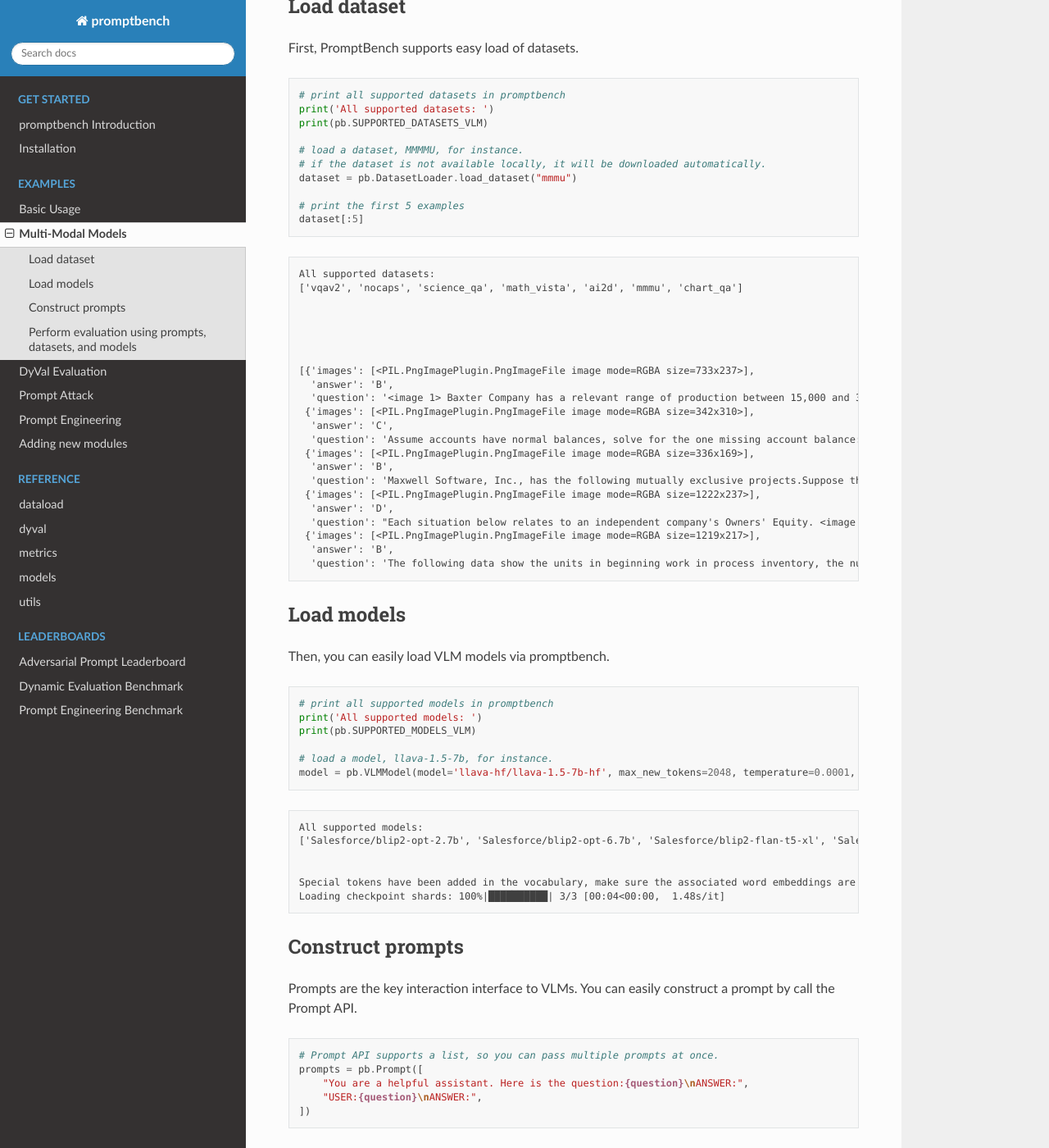
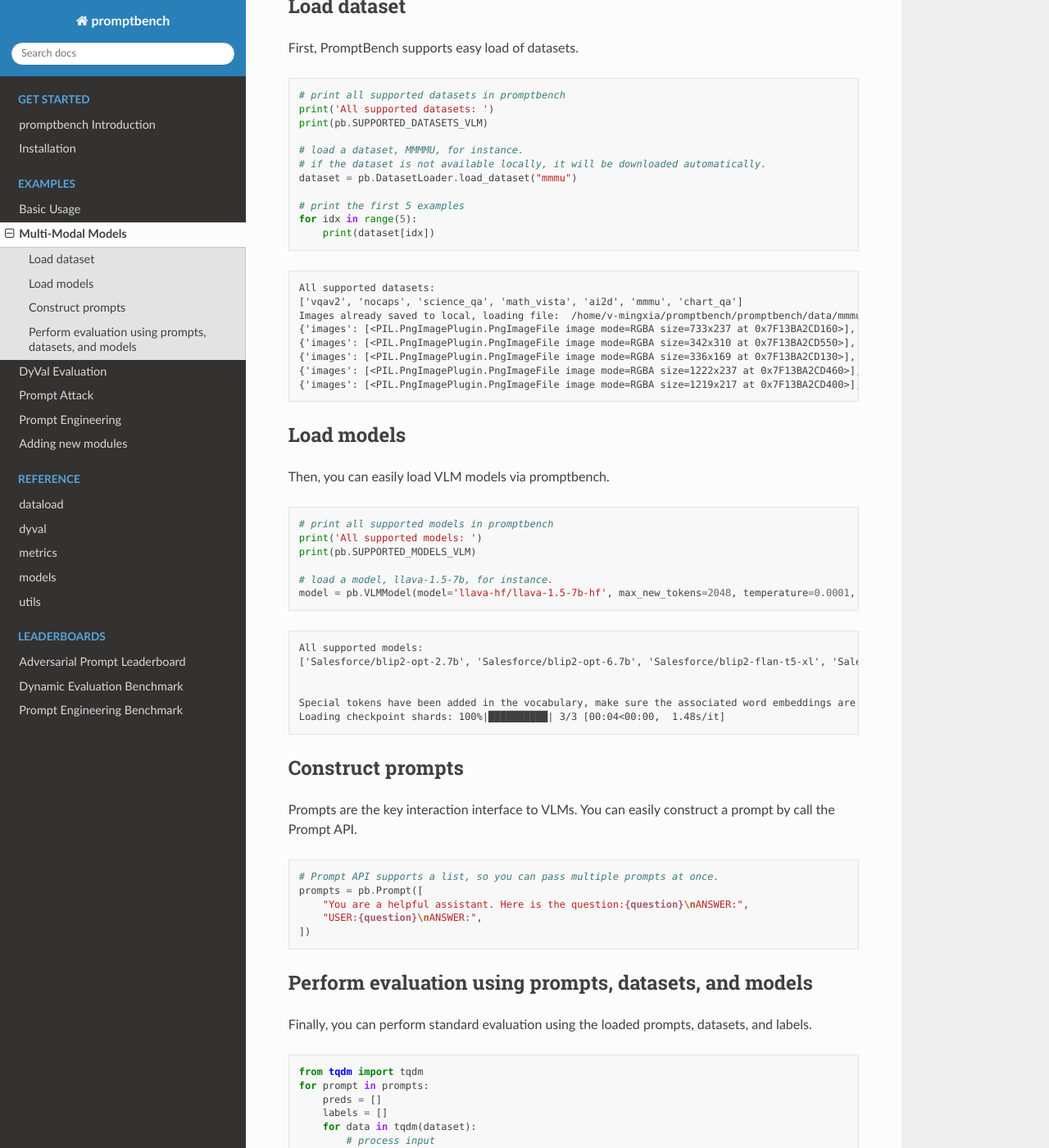
Before and after one commit to microsoft/promptbench, a Sphinx documentation site: the page built from docs/examples/multimodal.md, in a window 1280 px wide and 1400 px high, scrolled down 440 px. Shown: the whole window at 82% size. Built offline with Sphinx 7.4.7 and the Read the Docs theme 2.0.0, drawn with Linux system fonts in a browser that asks for light colours; some of the changed text lies outside the part shown.

Commit message:
Update multi modal evaluation

````diff
--- a/docs/examples/multimodal.md
+++ b/docs/examples/multimodal.md
@@ -28,32 +28,18 @@ print(pb.SUPPORTED_DATASETS_VLM)
 dataset = pb.DatasetLoader.load_dataset("mmmu")
 
 # print the first 5 examples
-dataset[:5]
+for idx in range(5):
+    print(dataset[idx])
 ```
 
     All supported datasets:
     ['vqav2', 'nocaps', 'science_qa', 'math_vista', 'ai2d', 'mmmu', 'chart_qa']
-
-
-
-
-
-    [{'images': [<PIL.PngImagePlugin.PngImageFile image mode=RGBA size=733x237>],
-      'answer': 'B',
-      'question': '<image 1> Baxter Company has a relevant range of production between 15,000 and 30,000 units. The following cost data represents average variable costs per unit for 25,000 units of production. If 30,000 units are produced, what are the per unit manufacturing overhead costs incurred?\nA: $6\nB: $7\nC: $8\nD: $9'},
-     {'images': [<PIL.PngImagePlugin.PngImageFile image mode=RGBA size=342x310>],
-      'answer': 'C',
-      'question': 'Assume accounts have normal balances, solve for the one missing account balance: Dividends. Equipment was recently purchased, so there is neither depreciation expense nor accumulated depreciation. <image 1>\nA: $194,815\nB: $182,815\nC: $12,000\nD: $9,000'},
-     {'images': [<PIL.PngImagePlugin.PngImageFile image mode=RGBA size=336x169>],
-      'answer': 'B',
-      'question': 'Maxwell Software, Inc., has the following mutually exclusive projects.Suppose the company uses the NPV rule to rank these two projects.<image 1> Which project should be chosen if the appropriate discount rate is 15 percent?\nA: Project A\nB: Project B'},
-     {'images': [<PIL.PngImagePlugin.PngImageFile image mode=RGBA size=1222x237>],
-      'answer': 'D',
-      'question': "Each situation below relates to an independent company's Owners' Equity. <image 1> Calculate the missing values of company 2.\nA: $1,620\nB: $12,000\nC: $51,180\nD: $0"},
-     {'images': [<PIL.PngImagePlugin.PngImageFile image mode=RGBA size=1219x217>],
-      'answer': 'B',
-      'question': 'The following data show the units in beginning work in process inventory, the number of units started, the number of units transferred, and the percent completion of the ending work in process for conversion. Given that materials are added at the beginning of the process, what are the equivalent units for conversion costs for each quarter using the weighted-average method? Assume that the quarters are independent.<image 1>\nA: 132,625\nB: 134,485\nC: 135,332\nD: 132,685'}]
-
+    Images already saved to local, loading file:  /home/v-mingxia/promptbench/promptbench/data/mmmu/validation.json
+    {'images': [<PIL.PngImagePlugin.PngImageFile image mode=RGBA size=733x237 at 0x7F13BA2CD160>], 'image_paths': ['/home/v-mingxia/promptbench/promptbench/data/mmmu/validation/0_image_1.png'], 'answer': 'B', 'question': '<image 1> Baxter Company has a relevant range of production between 15,000 and 30,000 units. The following cost data represents average variable costs per unit for 25,000 units of production. If 30,000 units are produced, what are the per unit manufacturing overhead costs incurred?\nA: $6\nB: $7\nC: $8\nD: $9'}
+    {'images': [<PIL.PngImagePlugin.PngImageFile image mode=RGBA size=342x310 at 0x7F13BA2CD550>], 'image_paths': ['/home/v-mingxia/promptbench/promptbench/data/mmmu/validation/1_image_1.png'], 'answer': 'C', 'question': 'Assume accounts have normal balances, solve for the one missing account balance: Dividends. Equipment was recently purchased, so there is neither depreciation expense nor accumulated depreciation. <image 1>\nA: $194,815\nB: $182,815\nC: $12,000\nD: $9,000'}
+    {'images': [<PIL.PngImagePlugin.PngImageFile image mode=RGBA size=336x169 at 0x7F13BA2CD130>], 'image_paths': ['/home/v-mingxia/promptbench/promptbench/data/mmmu/validation/2_image_1.png'], 'answer': 'B', 'question': 'Maxwell Software, Inc., has the following mutually exclusive projects.Suppose the company uses the NPV rule to rank these two projects.<image 1> Which project should be chosen if the appropriate discount rate is 15 percent?\nA: Project A\nB: Project B'}
+    {'images': [<PIL.PngImagePlugin.PngImageFile image mode=RGBA size=1222x237 at 0x7F13BA2CD460>], 'image_paths': ['/home/v-mingxia/promptbench/promptbench/data/mmmu/validation/3_image_1.png'], 'answer': 'D', 'question': "Each situation below relates to an independent company's Owners' Equity. <image 1> Calculate the missing values of company 2.\nA: $1,620\nB: $12,000\nC: $51,180\nD: $0"}
+    {'images': [<PIL.PngImagePlugin.PngImageFile image mode=RGBA size=1219x217 at 0x7F13BA2CD400>], 'image_paths': ['/home/v-mingxia/promptbench/promptbench/data/mmmu/validation/4_image_1.png'], 'answer': 'B', 'question': 'The following data show the units in beginning work in process inventory, the number of units started, the number of units transferred, and the percent completion of the ending work in process for conversion. Given that materials are added at the beginning of the process, what are the equivalent units for conversion costs for each quarter using the weighted-average method? Assume that the quarters are independent.<image 1>\nA: 132,625\nB: 134,485\nC: 135,332\nD: 132,685'}
 
 
 ## Load models
@@ -104,7 +90,7 @@ for prompt in prompts:
     for data in tqdm(dataset):
         # process input
         input_text = pb.InputProcess.basic_format(prompt, data)
-        input_images = data['images']
+        input_images = data['images']  # please use data['image_paths'] instead of data['images'] for models that only support image path/url, such as GPT-4v
         label = data['answer']
         raw_pred = model(input_images, input_text)
         # process output
````
Also changed, not shown: 2 other files.
